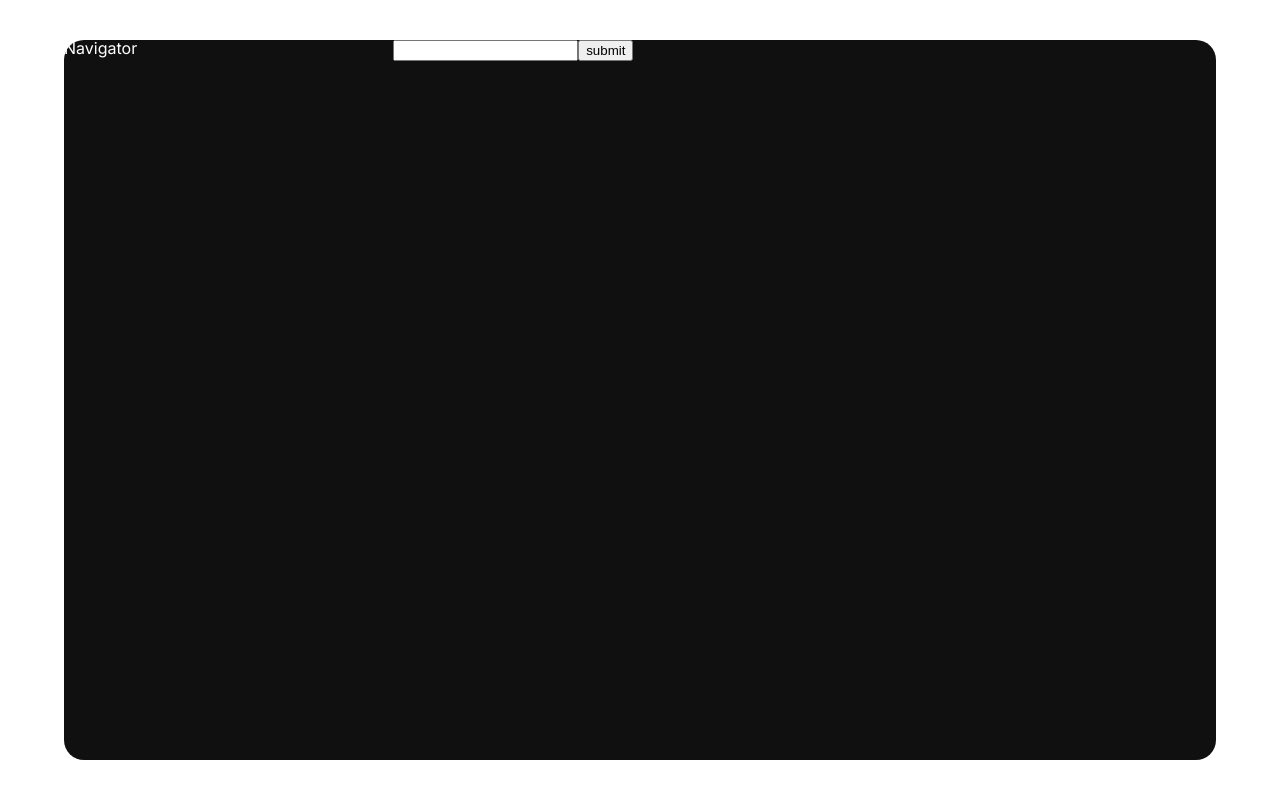
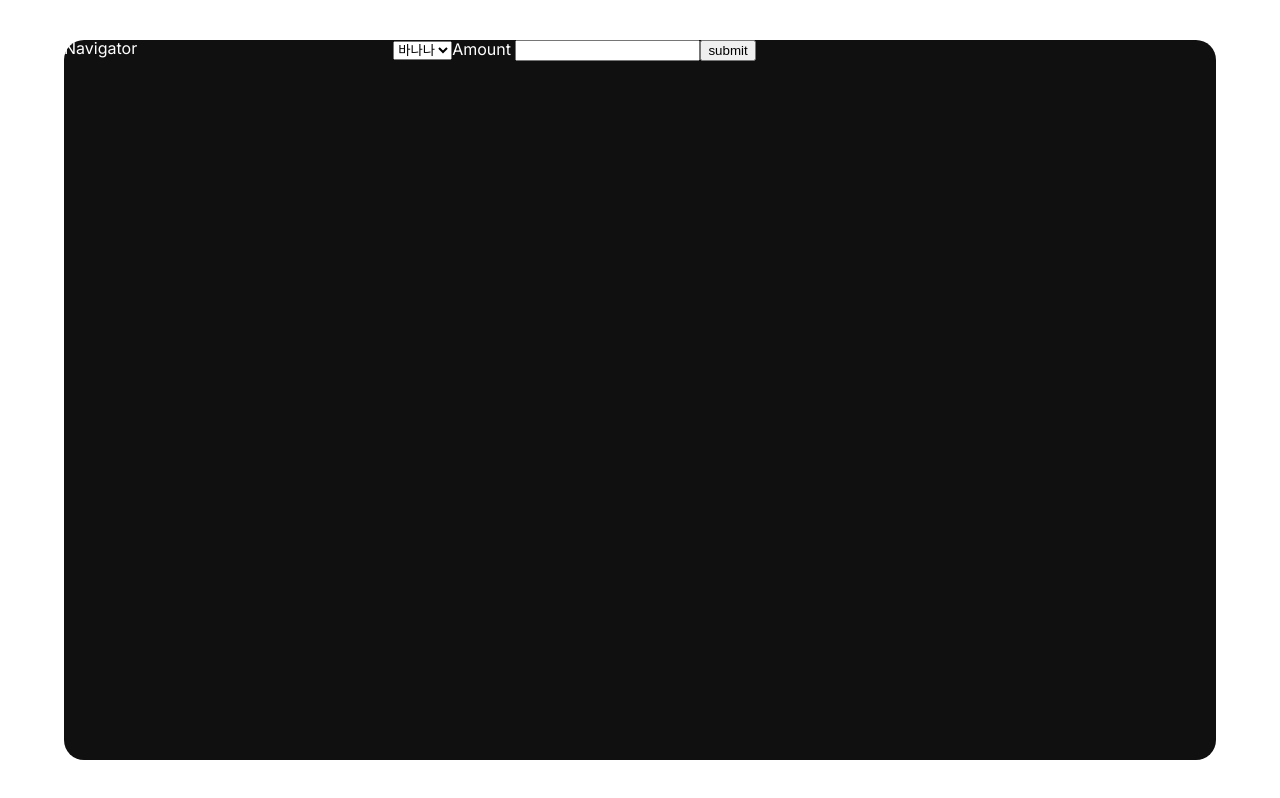
Before and after one commit to SumiSeo/sugardaddy, a React (Create React App) app: page / in a window 1280 px wide. Built offline with nearby package versions, Linux system fonts and the light colour scheme.

Commit message:
add select to expenses manager

```diff
--- a/public/index.html
+++ b/public/index.html
@@ -2,7 +2,7 @@
 <html lang="en">
   <head>
     <meta charset="utf-8" />
-    <link rel="icon" href="%PUBLIC_URL%/favicon.ico" />
+    <!-- <link rel="icon" href="%PUBLIC_URL%/favicon.ico" /> -->
     <meta name="viewport" content="width=device-width, initial-scale=1" />
     <meta name="theme-color" content="#000000" />
     <meta
--- a/src/components/ExpensesManager/ExpensesManager.tsx
+++ b/src/components/ExpensesManager/ExpensesManager.tsx
@@ -2,6 +2,12 @@ const ExpensesManager = (): JSX.Element => {
   return (
     <div>
       <form>
+        <select name="choice">
+          <option value="banana">바나나</option>
+          <option value="apple">사과</option>
+          <option value="orange">오렌지</option>
+        </select>
+        <label>Amount </label>
         <input type="text" />
         <input type="submit" value="submit" />
       </form>
```
Also changed, not shown: public/manifest.json.
